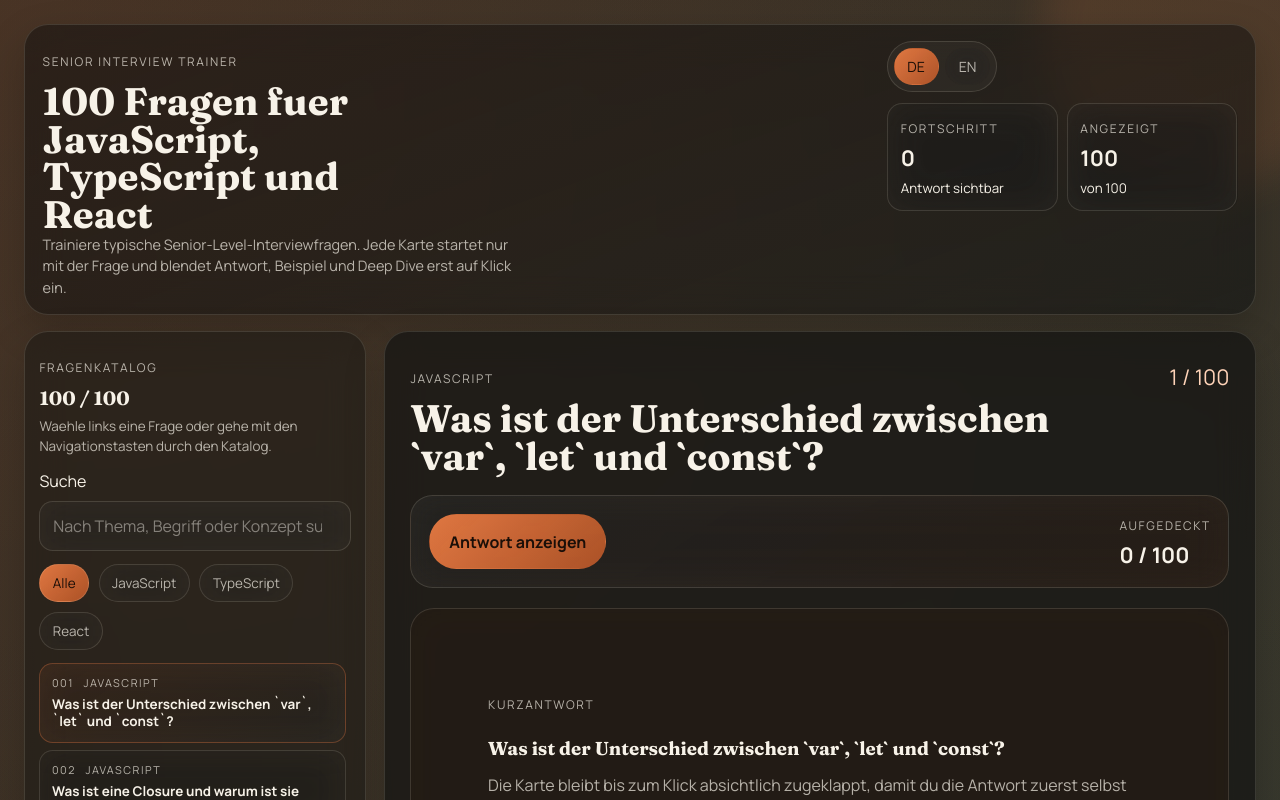
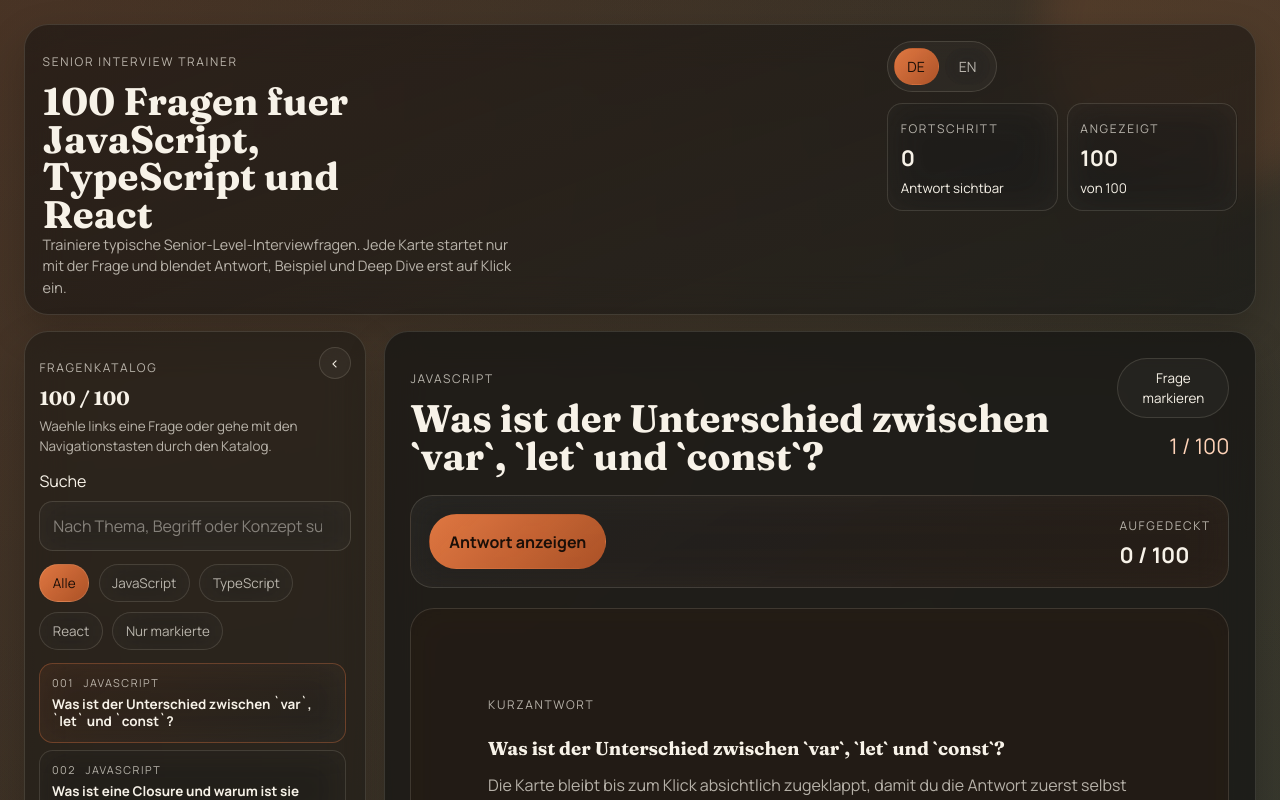
Before and after one commit to marcbey/ts-js-react-test-gpt54, a React (Vite) app: page / in a window 1280 px wide. Shown: the top 800 px of the page. Built offline with nearby package versions, Linux system fonts and the light colour scheme.

Commit message:
feat: add marked questions filter

```diff
--- a/src/App.tsx
+++ b/src/App.tsx
@@ -28,6 +28,13 @@ const languageCopy = {
     language: 'Sprache',
     answer: 'Kurzantwort',
     example: 'Beispiel',
+    collapseCatalog: 'Katalog einklappen',
+    expandCatalog: 'Katalog ausklappen',
+    selected: 'Aktiv',
+    marked: 'Markiert',
+    markedOnly: 'Nur markierte',
+    markQuestion: 'Frage markieren',
+    unmarkQuestion: 'Markierung entfernen',
   },
   en: {
     eyebrow: 'Senior Interview Trainer',
@@ -53,6 +60,13 @@ const languageCopy = {
     language: 'Language',
     answer: 'Short answer',
     example: 'Example',
+    collapseCatalog: 'Collapse catalog',
+    expandCatalog: 'Expand catalog',
+    selected: 'Active',
+    marked: 'Marked',
+    markedOnly: 'Marked only',
+    markQuestion: 'Mark question',
+    unmarkQuestion: 'Remove mark',
   },
 } as const
 
@@ -81,6 +95,20 @@ const loadRevealed = (): number[] => {
   }
 }
 
+const loadMarked = (): number[] => {
+  const value = window.localStorage.getItem('interview-marked')
+  if (!value) return []
+
+  try {
+    const parsed = JSON.parse(value)
+    return Array.isArray(parsed) ? parsed.filter((entry) => typeof entry === 'number') : []
+  } catch {
+    return []
+  }
+}
+
+const loadCatalogCollapsed = (): boolean => window.localStorage.getItem('interview-catalog-collapsed') === 'true'
+
 const renderParagraphs = (text: string) =>
   text.split('\n\n').map((paragraph) => (
     <p key={paragraph} className="copy-block">
@@ -94,6 +122,9 @@ function App() {
   const [search, setSearch] = useState('')
   const [selectedId, setSelectedId] = useState(defaultQuestion.id)
   const [revealedIds, setRevealedIds] = useState<number[]>(() => loadRevealed())
+  const [markedIds, setMarkedIds] = useState<number[]>(() => loadMarked())
+  const [markedOnly, setMarkedOnly] = useState(false)
+  const [isCatalogCollapsed, setIsCatalogCollapsed] = useState<boolean>(() => loadCatalogCollapsed())
 
   const copy = languageCopy[language]
 
@@ -105,12 +136,21 @@ function App() {
     window.localStorage.setItem('interview-revealed', JSON.stringify(revealedIds))
   }, [revealedIds])
 
+  useEffect(() => {
+    window.localStorage.setItem('interview-marked', JSON.stringify(markedIds))
+  }, [markedIds])
+
+  useEffect(() => {
+    window.localStorage.setItem('interview-catalog-collapsed', JSON.stringify(isCatalogCollapsed))
+  }, [isCatalogCollapsed])
+
   const filteredQuestions = useMemo(() => {
     const normalizedSearch = search.trim().toLowerCase()
 
     return interviewQuestions.filter((question) => {
       const categoryMatches = category === 'all' || question.category === category
       if (!categoryMatches) return false
+      if (markedOnly && !markedIds.includes(question.id)) return false
       if (!normalizedSearch) return true
 
       const haystack = [
@@ -124,13 +164,14 @@ function App() {
 
       return haystack.includes(normalizedSearch)
     })
-  }, [category, language, search])
+  }, [category, language, markedIds, markedOnly, search])
 
   const selectedQuestion =
     filteredQuestions.find((question) => question.id === selectedId) ?? filteredQuestions[0] ?? defaultQuestion
 
   const selectedIndex = filteredQuestions.findIndex((question) => question.id === selectedQuestion.id)
   const isRevealed = revealedIds.includes(selectedQuestion.id)
+  const isMarked = markedIds.includes(selectedQuestion.id)
   const revealedCount = filteredQuestions.filter((question) => revealedIds.includes(question.id)).length
 
   const moveSelection = (direction: 'previous' | 'next') => {
@@ -145,6 +186,12 @@ function App() {
   const revealCurrent = () => {
     if (revealedIds.includes(selectedQuestion.id)) return
     setRevealedIds((current) => [...current, selectedQuestion.id])
+  }
+
+  const toggleMarked = (questionId: number) => {
+    setMarkedIds((current) =>
+      current.includes(questionId) ? current.filter((entry) => entry !== questionId) : [...current, questionId],
+    )
   }
 
   return (
@@ -191,8 +238,10 @@ function App() {
         </div>
       </header>
 
-      <main className="workspace-grid">
-        <aside className="catalog-panel">
+      <main className={isCatalogCollapsed ? 'workspace-grid sidebar-collapsed' : 'workspace-grid'}>
+        <aside className={isCatalogCollapsed ? 'catalog-panel collapsed' : 'catalog-panel'}>
+          <div className="catalog-topbar">
+            {!isCatalogCollapsed ? (
               <div className="panel-heading">
                 <div>
                   <p className="section-label">{copy.questionList}</p>
@@ -202,7 +251,27 @@ function App() {
                 </div>
                 <p className="panel-copy">{copy.prompt}</p>
               </div>
+            ) : (
+              <div className="catalog-rail">
+                <p className="section-label">{copy.questionList}</p>
+                <strong>{filteredQuestions.length}</strong>
+                <span>{String(selectedQuestion.id).padStart(3, '0')}</span>
+                <small>{copy.selected}</small>
+              </div>
+            )}
 
+            <button
+              aria-label={isCatalogCollapsed ? copy.expandCatalog : copy.collapseCatalog}
+              className="catalog-toggle"
+              onClick={() => setIsCatalogCollapsed((current) => !current)}
+              type="button"
+            >
+              {isCatalogCollapsed ? '>' : '<'}
+            </button>
+          </div>
+
+          {!isCatalogCollapsed ? (
+            <>
               <label className="search-field">
                 <span>{copy.searchLabel}</span>
                 <input
@@ -231,6 +300,13 @@ function App() {
                     {categoryLabels[entry][language]}
                   </button>
                 ))}
+                <button
+                  className={markedOnly ? 'filter-pill active' : 'filter-pill'}
+                  onClick={() => setMarkedOnly((current) => !current)}
+                  type="button"
+                >
+                  {copy.markedOnly}
+                </button>
               </div>
 
               <div className="question-list" role="list">
@@ -238,6 +314,7 @@ function App() {
                 {filteredQuestions.map((question) => {
                   const active = question.id === selectedQuestion.id
                   const solved = revealedIds.includes(question.id)
+                  const marked = markedIds.includes(question.id)
 
                   return (
                     <button
@@ -249,6 +326,7 @@ function App() {
                       <span className="chip-meta">
                         <span>{String(question.id).padStart(3, '0')}</span>
                         <span>{categoryLabels[question.category][language]}</span>
+                        {marked ? <span className="marked-dot">{copy.marked}</span> : null}
                         {solved ? <span className="solved-dot">{copy.revealed}</span> : null}
                       </span>
                       <strong>{question.question[language]}</strong>
@@ -256,6 +334,8 @@ function App() {
                   )
                 })}
               </div>
+            </>
+          ) : null}
         </aside>
 
         <section className="detail-panel">
@@ -264,8 +344,13 @@ function App() {
               <p className="section-label">{categoryLabels[selectedQuestion.category][language]}</p>
               <h2>{selectedQuestion.question[language]}</h2>
             </div>
+            <div className="detail-top-actions">
+              <button className={isMarked ? 'mark-button active' : 'mark-button'} onClick={() => toggleMarked(selectedQuestion.id)} type="button">
+                {isMarked ? copy.unmarkQuestion : copy.markQuestion}
+              </button>
               <div className="index-badge">
                 {Math.max(selectedIndex + 1, 1)} / {Math.max(filteredQuestions.length, 1)}
+              </div>
             </div>
           </div>
 
--- a/src/index.css
+++ b/src/index.css
@@ -222,6 +222,11 @@ button {
   grid-template-columns: minmax(240px, 0.62fr) minmax(0, 1.58fr);
   gap: 1.1rem;
   margin-top: 1rem;
+  transition: grid-template-columns 180ms ease;
+}
+
+.workspace-grid.sidebar-collapsed {
+  grid-template-columns: 88px minmax(0, 1fr);
 }
 
 .catalog-panel,
@@ -239,6 +244,57 @@ button {
   gap: 0.8rem;
   padding: 0.9rem;
   background: rgba(18, 18, 17, 0.46);
+  transition:
+    padding 180ms ease,
+    gap 180ms ease,
+    background-color 180ms ease;
+}
+
+.catalog-panel.collapsed {
+  grid-template-rows: auto;
+  gap: 0;
+  padding: 0.7rem;
+}
+
+.catalog-topbar {
+  display: flex;
+  align-items: flex-start;
+  justify-content: space-between;
+  gap: 0.7rem;
+}
+
+.catalog-toggle {
+  flex: 0 0 auto;
+  min-width: 2rem;
+  height: 2rem;
+  border: 1px solid var(--border);
+  border-radius: 999px;
+  background: rgba(255, 255, 255, 0.04);
+  color: var(--text);
+}
+
+.catalog-toggle:hover {
+  transform: translateY(-1px);
+}
+
+.catalog-rail {
+  display: grid;
+  justify-items: center;
+  width: 100%;
+  gap: 0.25rem;
+  padding-top: 0.15rem;
+  text-align: center;
+}
+
+.catalog-rail strong {
+  font-size: 1.15rem;
+  line-height: 1;
+}
+
+.catalog-rail span,
+.catalog-rail small {
+  color: var(--muted);
+  font-size: 0.72rem;
 }
 
 .panel-heading {
@@ -339,6 +395,10 @@ button {
   flex-wrap: wrap;
 }
 
+.marked-dot {
+  color: var(--accent-soft);
+}
+
 .solved-dot {
   color: var(--mint);
 }
@@ -355,6 +415,27 @@ button {
   align-items: start;
   justify-content: space-between;
   gap: 1rem;
+}
+
+.detail-top-actions {
+  display: grid;
+  justify-items: end;
+  gap: 0.55rem;
+}
+
+.mark-button {
+  padding: 0.55rem 0.85rem;
+  border: 1px solid var(--border);
+  border-radius: 999px;
+  background: rgba(255, 255, 255, 0.03);
+  color: var(--text);
+  font-size: 0.84rem;
+}
+
+.mark-button.active {
+  border-color: rgba(240, 127, 69, 0.36);
+  background: rgba(240, 127, 69, 0.14);
+  color: var(--accent-soft);
 }
 
 .index-badge {
@@ -484,6 +565,10 @@ button {
     grid-template-columns: 1fr;
   }
 
+  .workspace-grid.sidebar-collapsed {
+    grid-template-columns: 1fr;
+  }
+
   .index-badge {
     text-align: left;
     min-width: auto;
@@ -502,6 +587,10 @@ button {
     border-radius: 1.2rem;
   }
 
+  .catalog-topbar {
+    align-items: center;
+  }
+
   .detail-topline,
   .reveal-box,
   .resource-grid a,
@@ -510,6 +599,10 @@ button {
     align-items: stretch;
   }
 
+  .detail-top-actions {
+    justify-items: stretch;
+  }
+
   .stats-grid {
     grid-template-columns: 1fr;
   }
```
Lines whose indentation alone changed are shown as unchanged.
